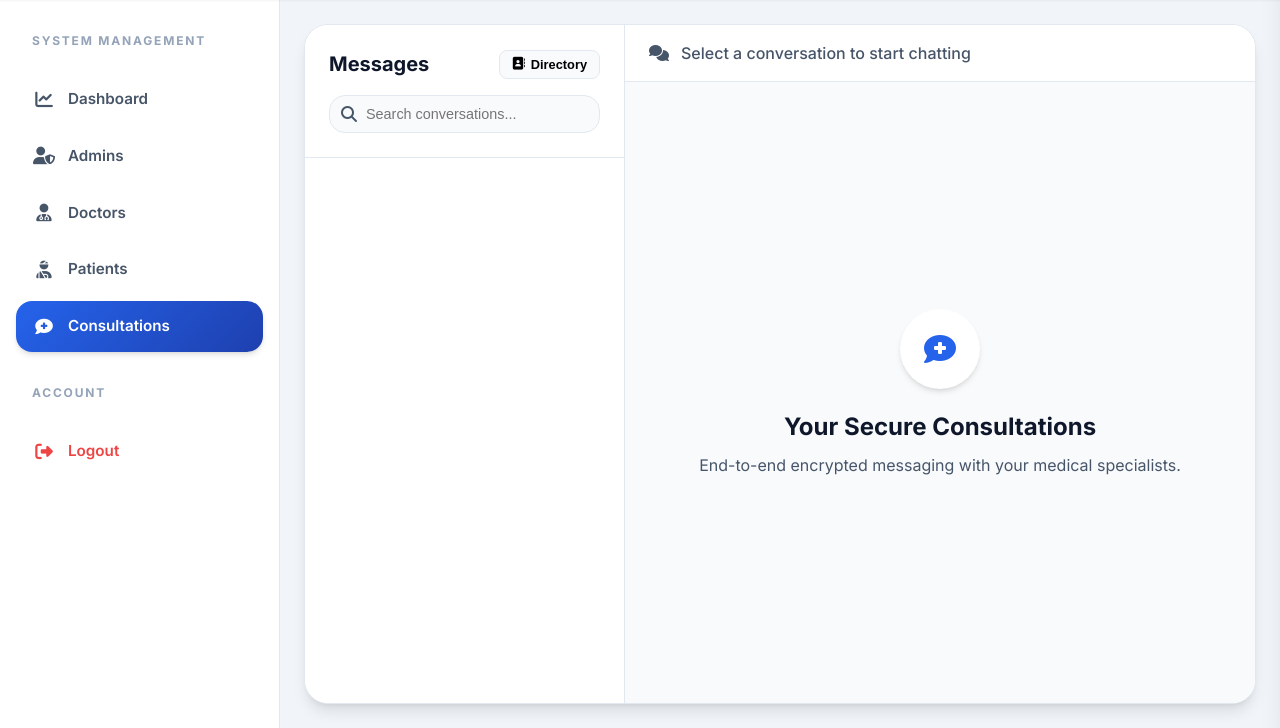
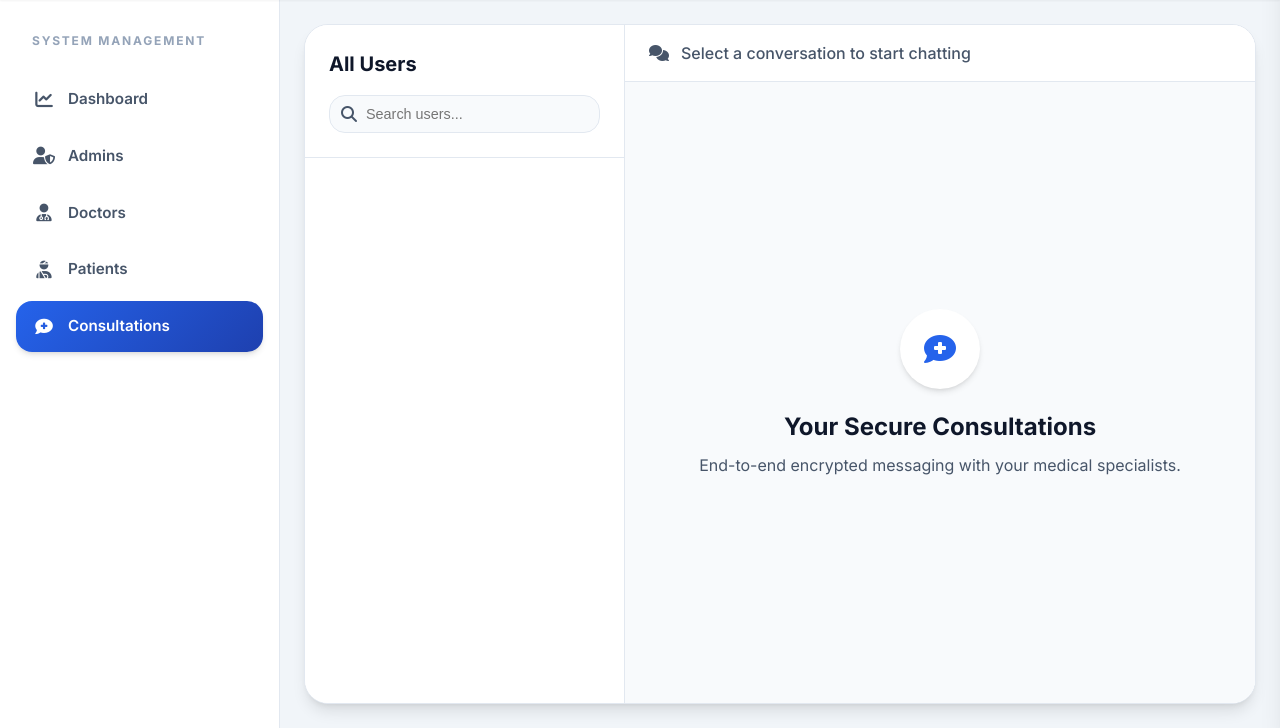
Before and after one commit to mojahid8238/hospital-management-system, a PHP site: page /messaging/messaging.php in a window 1280 px wide. Shown: the part 72-800 px from the top of the page. Run offline with PHP 8.4, Linux system fonts and the light colour scheme; the visitor is signed in with stand-in values (Sample User, id 1); data that the repository does not hold is empty.

Commit message:
more UI fixes

```diff
--- a/admin/edit-doctor.php
+++ b/admin/edit-doctor.php
@@ -240,7 +240,7 @@ $profilePic = preg_replace('#^\\.\\./#', '', $rawProfilePic);
 
             <hr>
             <ul>
-                <li><a href="dashboard.php"><i class="fas fa-th-large" style="margin-right: 12px;"></i> Dashboard</a></li>
+                <li><a href="dashboard.php"><i class="fas fa-chart-line" style="margin-right: 12px;"></i> Dashboard</a></li>
                 <li><a href="../auth/logout.php" style="color: var(--error);"><i class="fas fa-sign-out-alt" style="margin-right: 12px;"></i> Logout</a></li>
             </ul>
             <button class="close-btn" id="closeProfile">Close Panel</button>
--- a/admin/edit-patient.php
+++ b/admin/edit-patient.php
@@ -244,7 +244,7 @@ $profilePic = preg_replace('#^\\.\\./#', '', $rawProfilePic);
 
             <hr>
             <ul>
-                <li><a href="dashboard.php"><i class="fas fa-th-large" style="margin-right: 12px;"></i> Dashboard</a></li>
+                <li><a href="dashboard.php"><i class="fas fa-chart-line" style="margin-right: 12px;"></i> Dashboard</a></li>
                 <li><a href="../auth/logout.php" style="color: var(--error);"><i class="fas fa-sign-out-alt" style="margin-right: 12px;"></i> Logout</a></li>
             </ul>
             <button class="close-btn" id="closeProfile">Close Panel</button>
--- a/admin/manage-admins.php
+++ b/admin/manage-admins.php
@@ -131,10 +131,6 @@ $stmt->close();
                 <li><a href="manage-patients.php" class="sidebar-link" data-target="manage-patients.php"><i class="fas fa-user-injured"></i> Patients</a></li>
                 <li><a href="../messaging/messaging.php"><i class="fas fa-comment-medical"></i> Consultations</a></li>
             </ul>
-            <h3 style="margin-top: 32px;">Account</h3>
-            <ul>
-                <li><a href="../auth/logout.php" style="color: var(--error);"><i class="fas fa-sign-out-alt"></i> Logout</a></li>
-            </ul>
         </aside>
 
         <main class="content-area" id="mainContent">
@@ -215,7 +211,7 @@ $stmt->close();
 
             <hr>
             <ul>
-                <li><a href="dashboard.php"><i class="fas fa-th-large" style="margin-right: 12px;"></i> Dashboard</a></li>
+                <li><a href="dashboard.php"><i class="fas fa-chart-line" style="margin-right: 12px;"></i> Dashboard</a></li>
                 <li><a href="../auth/logout.php" style="color: var(--error);"><i class="fas fa-sign-out-alt" style="margin-right: 12px;"></i> Logout</a></li>
             </ul>
             <button class="close-btn" id="closeProfile">Close Panel</button>
--- a/admin/manage-patients.php
+++ b/admin/manage-patients.php
@@ -183,7 +183,7 @@ $profilePic = preg_replace('#^\\.\\./#', '', $rawProfilePic);
 
             <hr>
             <ul>
-                <li><a href="dashboard.php"><i class="fas fa-th-large" style="margin-right: 12px;"></i> Dashboard</a></li>
+                <li><a href="dashboard.php"><i class="fas fa-chart-line" style="margin-right: 12px;"></i> Dashboard</a></li>
                 <li><a href="../auth/logout.php" style="color: var(--error);"><i class="fas fa-sign-out-alt" style="margin-right: 12px;"></i> Logout</a></li>
             </ul>
             <button class="close-btn" id="closeProfile">Close Panel</button>
--- a/admin/reports.php
+++ b/admin/reports.php
@@ -134,7 +134,7 @@ $total_appointments = $conn->query("SELECT COUNT(*) FROM appointments")->fetch_r
 
             <hr>
             <ul>
-                <li><a href="dashboard.php"><i class="fas fa-th-large" style="margin-right: 12px;"></i> Dashboard</a></li>
+                <li><a href="dashboard.php"><i class="fas fa-chart-line" style="margin-right: 12px;"></i> Dashboard</a></li>
                 <li><a href="../auth/logout.php" style="color: var(--error);"><i class="fas fa-sign-out-alt" style="margin-right: 12px;"></i> Logout</a></li>
             </ul>
             <button class="close-btn" id="closeProfile">Close Panel</button>
--- a/assets/js/messaging.js
+++ b/assets/js/messaging.js
@@ -9,7 +9,6 @@ function initMessaging() {
     const imagePreviewContainer = document.getElementById('imagePreviewContainer');
     const imagePreview = document.getElementById('imagePreview');
     const clearImagePreviewBtn = document.getElementById('clearImagePreview');
-    const directoryToggle = document.getElementById('directoryToggle');
     const convSearch = document.getElementById('convSearch');
 
     if (!conversationsList) return; // Not on messaging page
@@ -17,31 +16,28 @@ function initMessaging() {
     let activeConversationId = null;
     let activeReceiverId = null;
     let activeReceiverProfilePic = null;
-    let viewMode = window.userRole === 'admin' ? 'directory' : 'conversations';
 
     const currentUserId = window.currentUserId;
     const otherParticipantUserId = window.otherParticipantUserId;
     const initialAppointmentId = window.initialAppointmentId;
 
-    // Handle Directory Toggle
-    if (directoryToggle) {
-        directoryToggle.addEventListener('click', () => {
-            if (viewMode === 'conversations') {
-                viewMode = 'directory';
-                directoryToggle.innerHTML = '<i class="fas fa-comments"></i> Chats';
-                convSearch.placeholder = 'Search users...';
-                fetchDirectory();
-            } else {
-                viewMode = 'conversations';
-                directoryToggle.innerHTML = '<i class="fas fa-address-book"></i> Directory';
-                convSearch.placeholder = 'Search conversations...';
-                fetchConversations();
-            }
-        });
+    if (otherParticipantUserId) {
+        activeReceiverId = otherParticipantUserId;
+        chatHeader.innerHTML = `<h3>Chat with ${window.otherParticipantName || 'User ID: ' + otherParticipantUserId}</h3>`;
+        chatMessages.innerHTML = '<div class="alert alert-info">Start a new conversation.</div>';
     }
 
     function fetchConversations(selectInitial = false) {
-        if (viewMode !== 'conversations') return;
+        // Admins see all users, others see only their conversations
+        if (window.userRole === 'admin') {
+            fetch('../messaging/get_all_users.php')
+                .then(response => response.json())
+                .then(data => {
+                    if (data.success) {
+                        renderAllUsers(data.users, selectInitial);
+                    }
+                });
+        } else {
             fetch('../messaging/get_conversations.php')
                 .then(response => response.json())
                 .then(data => {
@@ -50,25 +46,16 @@ function initMessaging() {
                     }
                 });
         }
-
-    function fetchDirectory() {
-        if (viewMode !== 'directory') return;
-        fetch('../messaging/get_all_users.php')
-            .then(response => response.json())
-            .then(data => {
-                if (data.success) {
-                    renderDirectory(data.users);
-                }
-            });
     }
 
-    function renderDirectory(users) {
+    function renderAllUsers(users, selectInitial) {
         conversationsList.innerHTML = '';
         users.forEach(user => {
             const div = document.createElement('div');
             div.className = 'conversation-item';
             div.dataset.userId = user.user_id;
 
+            const profilePic = user.profile_pic ? `../${user.profile_pic.replace(/^\//, '')}` : '../assets/images/default-avatar.png';
             const isAdmin = user.role === 'admin';
             const badgeHtml = isAdmin ? '<span style="background: var(--gradient-primary); color: white; padding: 2px 8px; border-radius: 12px; font-size: 0.65rem; font-weight: 700; margin-left: 8px; text-transform: uppercase; letter-spacing: 0.5px; box-shadow: 0 2px 4px rgba(0,0,0,0.1);">Admin</span>' : '';
 
@@ -82,7 +69,7 @@ function initMessaging() {
 
             div.addEventListener('click', () => {
                 activeReceiverId = user.user_id;
-                activeConversationId = null; // Reset to check for existence or create new
+                activeConversationId = null;
 
                 chatHeader.innerHTML = `
                     <div class="active-chat-user">
@@ -280,7 +267,7 @@ function initMessaging() {
                         activeConversationId = data.conversation_id;
                     }
                     fetchMessages(activeConversationId);
-                    if (viewMode === 'conversations') fetchConversations();
+                    fetchConversations();
                 }
             });
     }
@@ -326,11 +313,7 @@ function initMessaging() {
         });
     }
 
-    if (viewMode === 'directory') {
-        fetchDirectory();
-    } else {
     fetchConversations(true);
-    }
 
     const refreshInterval = setInterval(() => {
         if (!document.getElementById('conversationItems')) {
@@ -340,7 +323,7 @@ function initMessaging() {
         if (activeConversationId) {
             fetchMessages(activeConversationId);
         }
-        if (viewMode === 'conversations') fetchConversations();
+        fetchConversations();
     }, 5000);
 }
 
--- a/includes/homepage.php
+++ b/includes/homepage.php
@@ -79,7 +79,7 @@ $role = $_SESSION['role'] ?? 'Guest'; // Derive role from session
               <a href="<?php echo $dashUrl; ?>" class="hub-card">
                   <div class="panel-card">
                       <div class="icon-holder bg-success-light">
-                          <i class="fas fa-th-large text-success" style="font-size: 2.25rem;"></i>
+                          <i class="fas fa-chart-line text-success" style="font-size: 2.25rem;"></i>
                       </div>
                       <h3 style="font-size: 1.5rem; margin-bottom: 12px; font-weight: 700;">Control Panel</h3>
                       <p class="text-muted" style="line-height: 1.6; margin-bottom: 24px;">Manage appointments, view detailed health metrics, and organize your medical profile.</p>
@@ -191,7 +191,7 @@ $role = $_SESSION['role'] ?? 'Guest'; // Derive role from session
       <hr style="margin: 24px 0;">
       <ul>
         <li><a href="../patient/profile.php" style="padding: 12px; border-radius: var(--radius-md);"><i class="fas fa-user-circle"></i> My Profile</a></li>
-        <li><a href="<?php echo $dashUrl; ?>" style="padding: 12px; border-radius: var(--radius-md);"><i class="fas fa-th-large"></i> Dashboard</a></li>
+        <li><a href="<?php echo $dashUrl; ?>" style="padding: 12px; border-radius: var(--radius-md);"><i class="fas fa-chart-line"></i> Dashboard</a></li>
         <li><a href="../auth/logout.php" class="logout-btn" style="color: var(--error); padding: 12px; border-radius: var(--radius-md);"><i class="fas fa-sign-out-alt"></i> Logout</a></li>
       </ul>
       <button class="close-btn" id="closeProfile">Close Panel</button>
--- a/messaging/messaging.php
+++ b/messaging/messaging.php
@@ -153,10 +153,6 @@ if ($role === 'doctor') {
                 </ul>
             <?php endif; ?>
 
-            <h3 style="margin-top: 32px;">Account</h3>
-            <ul>
-                <li><a href="../auth/logout.php" style="color: var(--error);"><i class="fas fa-sign-out-alt"></i> Logout</a></li>
-            </ul>
         </aside>
 
         <main class="content-area" style="padding: 0; flex: 1; height: calc(100vh - var(--header-height)); overflow: hidden; display: flex; flex-direction: column;">
@@ -164,17 +160,10 @@ if ($role === 'doctor') {
                 <div class="messaging-container" style="flex: 1; min-height: 0;">
                     <aside class="conversations-sidebar">
                         <div class="sidebar-header">
-                            <div style="display: flex; justify-content: space-between; align-items: center; margin-bottom: 16px;">
-                                <h3 style="margin: 0;"><?php echo $role === 'admin' ? 'Messages' : 'Recent Chats'; ?></h3>
-                                <?php if ($role === 'admin'): ?>
-                                <button id="directoryToggle" class="btn btn-sm" style="background: var(--bg-hover); border: 1px solid var(--border-color); border-radius: 8px; font-size: 0.8rem; font-weight: 600; padding: 6px 12px; display: flex; align-items: center; gap: 6px;">
-                                    <i class="fas fa-address-book"></i> Directory
-                                </button>
-                                <?php endif; ?>
-                            </div>
+                            <h3><?php echo $role === 'admin' ? 'All Users' : 'Recent Chats'; ?></h3>
                             <div class="search-box">
                                 <i class="fas fa-search"></i>
-                                <input type="text" id="convSearch" placeholder="Search conversations...">
+                                <input type="text" id="convSearch" placeholder="<?php echo $role === 'admin' ? 'Search users...' : 'Search conversations...'; ?>">
                             </div>
                         </div>
                         <div class="conversations-list" id="conversationItems">
@@ -251,7 +240,7 @@ if ($role === 'doctor') {
             <hr style="margin: 24px 0;">
             <ul>
                 <li><a href="../patient/profile.php" style="padding: 12px; border-radius: var(--radius-md);"><i class="fas fa-user-circle"></i> My Profile</a></li>
-                <li><a href="<?php echo $dashboard_link; ?>" style="padding: 12px; border-radius: var(--radius-md);"><i class="fas fa-th-large"></i> Dashboard</a></li>
+                <li><a href="<?php echo $dashboard_link; ?>" style="padding: 12px; border-radius: var(--radius-md);"><i class="fas fa-chart-line"></i> Dashboard</a></li>
                 <li><a href="../auth/logout.php" class="logout-btn" style="color: var(--error); padding: 12px; border-radius: var(--radius-md);"><i class="fas fa-sign-out-alt"></i> Logout</a></li>
             </ul>
             <button class="close-btn" id="closeProfile">Close Panel</button>
--- a/patient/book-appointment.php
+++ b/patient/book-appointment.php
@@ -54,9 +54,8 @@ $profilePic = preg_replace('#^\\.\\./#', '', $rawProfilePic);
         <aside class="sidebar" id="patientSidebar">
             <h3>Patient Menu</h3>
             <ul>
-                <li><a href="dashboard.php"><i class="fas fa-th-large"></i> Dashboard</a></li>
+                <li><a href="dashboard.php"><i class="fas fa-chart-line"></i> Dashboard</a></li>
                 <li><a href="book-appointment.php" class="active"><i class="fas fa-calendar-plus"></i> Book Appointment</a></li>
-                <li><a href="dashboard.php"><i class="fas fa-file-medical"></i> Medical History</a></li>
                 <li><a href="cancelled-appointments.php"><i class="fas fa-calendar-times"></i> Cancelled</a></li>
                 <li><a href="../messaging/messaging.php"><i class="fas fa-comments"></i> Messages</a></li>
             </ul>
@@ -119,7 +118,7 @@ $profilePic = preg_replace('#^\\.\\./#', '', $rawProfilePic);
             <p>Member Since 2024</p>
             <hr>
             <ul>
-                <li><a href="dashboard.php"><i class="fas fa-th-large" style="margin-right: 12px;"></i> Dashboard</a></li>
+                <li><a href="dashboard.php"><i class="fas fa-chart-line" style="margin-right: 12px;"></i> Dashboard</a></li>
                 <li><a href="../includes/homepage.php"><i class="fas fa-home" style="margin-right: 12px;"></i> Homepage</a></li>
                 <li><a href="#"><i class="fas fa-cog" style="margin-right: 12px;"></i> Settings</a></li>
                 <li><a href="../auth/logout.php" style="color: var(--error);"><i class="fas fa-sign-out-alt" style="margin-right: 12px;"></i> Logout</a></li>
--- a/patient/dashboard.php
+++ b/patient/dashboard.php
@@ -91,14 +91,12 @@ $profilePic = preg_replace('#^\\.\\./#', '', $rawProfilePic);
             <ul>
                 <li><a href="dashboard.php" class="active"><i class="fas fa-chart-line"></i> Dashboard</a></li>
                 <li><a href="book-appointment.php"><i class="fas fa-calendar-plus"></i> Book Appointment</a></li>
-                <li><a href="#medicalHistorySection"><i class="fas fa-file-medical"></i> Medical History</a></li>
                 <li><a href="cancelled-appointments.php"><i class="fas fa-calendar-times"></i> Cancelled</a></li>
                 <li><a href="../messaging/messaging.php"><i class="fas fa-comments"></i> Messages</a></li>
             </ul>
             <h3 style="margin-top: 32px;">Support</h3>
             <ul>
                 <li><a href="#"><i class="fas fa-question-circle"></i> Help Center</a></li>
-                <li><a href="../auth/logout.php" style="color: var(--error);"><i class="fas fa-sign-out-alt"></i> Logout</a></li>
             </ul>
         </aside>
 
@@ -202,7 +200,7 @@ $profilePic = preg_replace('#^\\.\\./#', '', $rawProfilePic);
 
             <hr>
             <ul>
-                <li><a href="dashboard.php"><i class="fas fa-th-large" style="margin-right: 12px;"></i> Dashboard</a></li>
+                <li><a href="dashboard.php"><i class="fas fa-chart-line" style="margin-right: 12px;"></i> Dashboard</a></li>
                 <li><a href="../includes/homepage.php"><i class="fas fa-home" style="margin-right: 12px;"></i> Homepage</a></li>
                 <li><a href="#"><i class="fas fa-cog" style="margin-right: 12px;"></i> Settings</a></li>
                 <li><a href="../auth/logout.php" style="color: var(--error);"><i class="fas fa-sign-out-alt" style="margin-right: 12px;"></i> Logout</a></li>
--- a/patient/doctor-profile.php
+++ b/patient/doctor-profile.php
@@ -163,7 +163,7 @@ $dPic = preg_replace('#^\\.\\./#', '', $profile_pic ?? 'assets/images/default-av
         <aside class="sidebar" id="patientSidebar">
             <h3>Patient Menu</h3>
             <ul>
-                <li><a href="dashboard.php"><i class="fas fa-th-large"></i> Dashboard</a></li>
+                <li><a href="dashboard.php"><i class="fas fa-chart-line"></i> Dashboard</a></li>
                 <li><a href="book-appointment.php" class="active"><i class="fas fa-calendar-plus"></i> Book Appointment</a></li>
                 <li><a href="dashboard.php"><i class="fas fa-file-medical"></i> Medical History</a></li>
                 <li><a href="cancelled-appointments.php"><i class="fas fa-calendar-times"></i> Cancelled</a></li>
@@ -268,7 +268,7 @@ $dPic = preg_replace('#^\\.\\./#', '', $profile_pic ?? 'assets/images/default-av
             <p>Member Since 2024</p>
             <hr>
             <ul>
-                <li><a href="dashboard.php"><i class="fas fa-th-large" style="margin-right: 12px;"></i> Dashboard</a></li>
+                <li><a href="dashboard.php"><i class="fas fa-chart-line" style="margin-right: 12px;"></i> Dashboard</a></li>
                 <li><a href="../includes/homepage.php"><i class="fas fa-home" style="margin-right: 12px;"></i> Homepage</a></li>
                 <li><a href="#"><i class="fas fa-cog" style="margin-right: 12px;"></i> Settings</a></li>
                 <li><a href="../auth/logout.php" style="color: var(--error);"><i class="fas fa-sign-out-alt" style="margin-right: 12px;"></i> Logout</a></li>
```
Also changed, not shown: admin/dashboard.php (+2 -6 lines), assets/js/admin-dashboard.js (+18 -2 lines), doctor/cancelled-appointments.php (+12 -9 lines), doctor/dashboard.php (+1 -6 lines), patient/cancelled-appointments.php (+12 -4 lines). Lines whose indentation alone changed are shown as unchanged.
